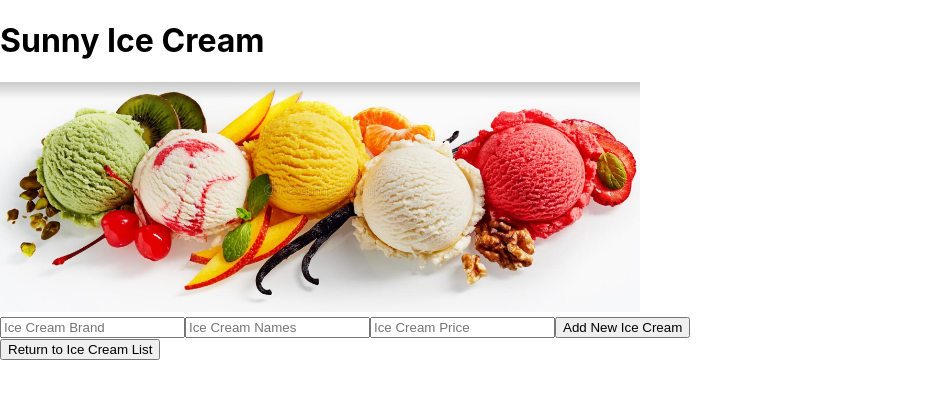
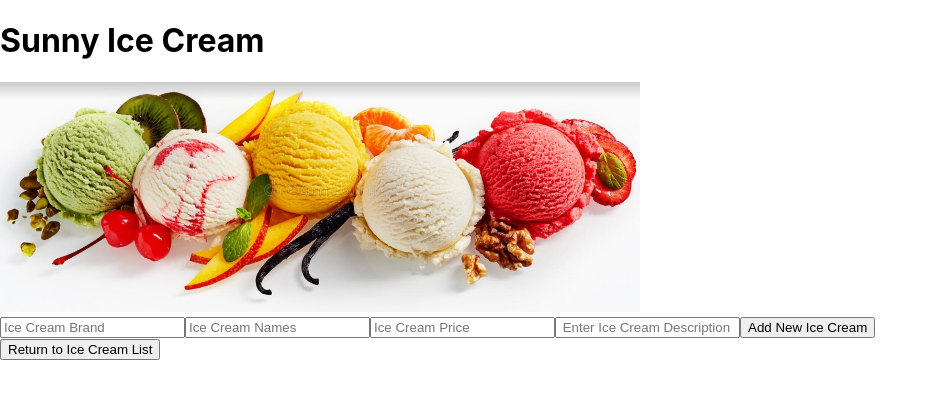
Before and after one commit to SueRtx/ice-cream-parlor, a React (Create React App) app: page / in a window 1280 px wide. Both pictures are taken after a click on the button "Add Ice Cream". Shown: the top 398 px of the page, without its empty margins (0-938 px from the left). Built offline with nearby package versions, Linux system fonts and the light colour scheme.

Commit message:
Add ice cream description

```diff
--- a/src/components/Ice.js
+++ b/src/components/Ice.js
@@ -5,7 +5,7 @@ function Ice(props){
   return (
     <React.Fragment>
       <div onClick = {() => props.whenIceClicked(props.id)}>
-        <h3>Brand: {props.brand} - {props.name}</h3>
+        <h3>Brand: {props.brand} - {props.names}</h3>
         <h3><em>${props.price}</em></h3>
         <h3><em>Scoops Remaining: {props.scoops}</em></h3>
         <hr/>
--- a/src/components/IceDetail.js
+++ b/src/components/IceDetail.js
@@ -9,6 +9,7 @@ function IceDetail(props){
       <h1>Ice Cream Details</h1>
       <h3>Brand: {ice.brand} - {ice.names}</h3>
       <p>Price: <em>{ice.price}</em></p>
+      <p>Description: {ice.description}</p>
       <h3> <em>Scoops Remaining: {ice.scoops}</em></h3>
 
       <button onClick={() => onClickingEdit(ice.id) }>Update Ice Cream</button>
--- a/src/components/Icelist.js
+++ b/src/components/Icelist.js
@@ -12,6 +12,7 @@ function IceList(props){
         names={ice.names}
         brand={ice.brand}
         price={ice.price}
+        description={ice.description}
         scoops={ice.scoops}
         id={ice.id}
         key={ice.id}/>
--- a/src/components/NewIceForm.js
+++ b/src/components/NewIceForm.js
@@ -11,6 +11,7 @@ function NewIceForm(props){
       brand: event.target.brand.value,
       names: event.target.names.value,
       price: event.target.price.value,
+      description: event.target.description.value,
       scoops: 10,
       id: v4()
     });
--- a/src/components/ReusableForm.js
+++ b/src/components/ReusableForm.js
@@ -16,8 +16,13 @@ function ReusableForm(props) {
         <input
           name='price'
           placeholder='Ice Cream Price' />
+        <input
+          type='text'
+          name='description'
+          placeholder=' Enter Ice Cream Description' />
 
         <button type='submit'>{props.buttonText}</button>
+
       </form>
     </React.Fragment>
   );
```
Lines whose indentation alone changed are shown as unchanged.
